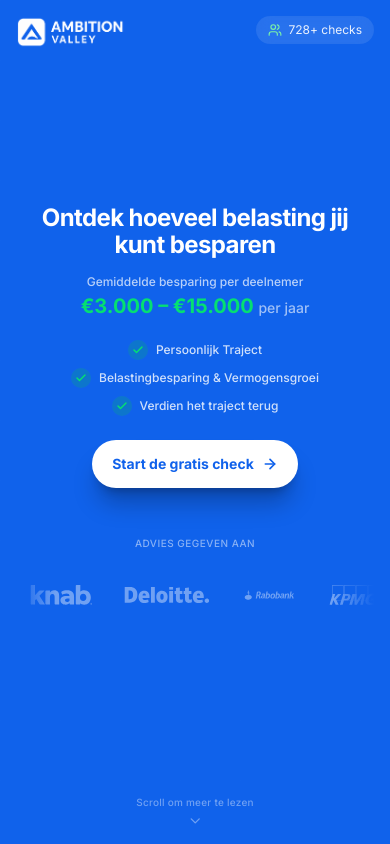
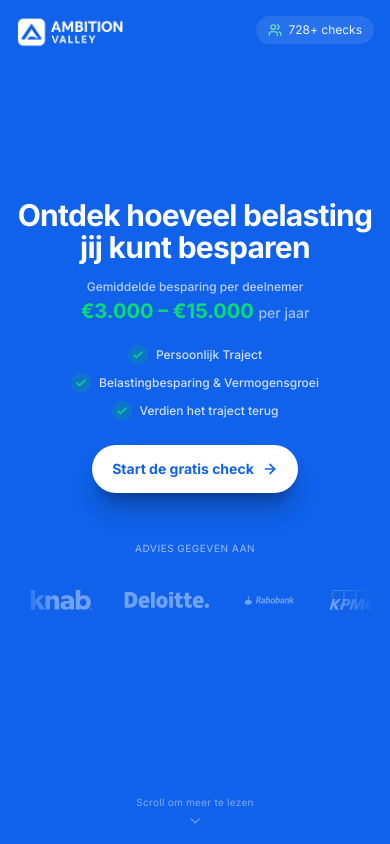
Before and after one commit to hakans035/av-intergrations, a Next.js app: page / in a window 390 px wide. Shown: the top 844 px of the page. Built offline with nearby package versions, Linux system fonts and the light colour scheme; no server answers.

Commit message:
Increase hero heading size on mobile with tighter line height

```diff
--- a/src/integrations/form/components/welcome-sections/HeroSection.tsx
+++ b/src/integrations/form/components/welcome-sections/HeroSection.tsx
@@ -30,7 +30,7 @@
           initial={{ opacity: 0, y: 20 }}
           animate={{ opacity: 1, y: 0 }}
           transition={{ duration: 0.6 }}
-          className="text-2xl sm:text-4xl md:text-5xl lg:text-6xl font-bold tracking-tight leading-[1.1] mb-4 sm:mb-6 text-white"
+          className="text-3xl sm:text-4xl md:text-5xl lg:text-6xl font-bold tracking-tight leading-[1.05] sm:leading-[1.1] mb-4 sm:mb-6 text-white"
         >
           {screen.title}
         </motion.h1>
```
